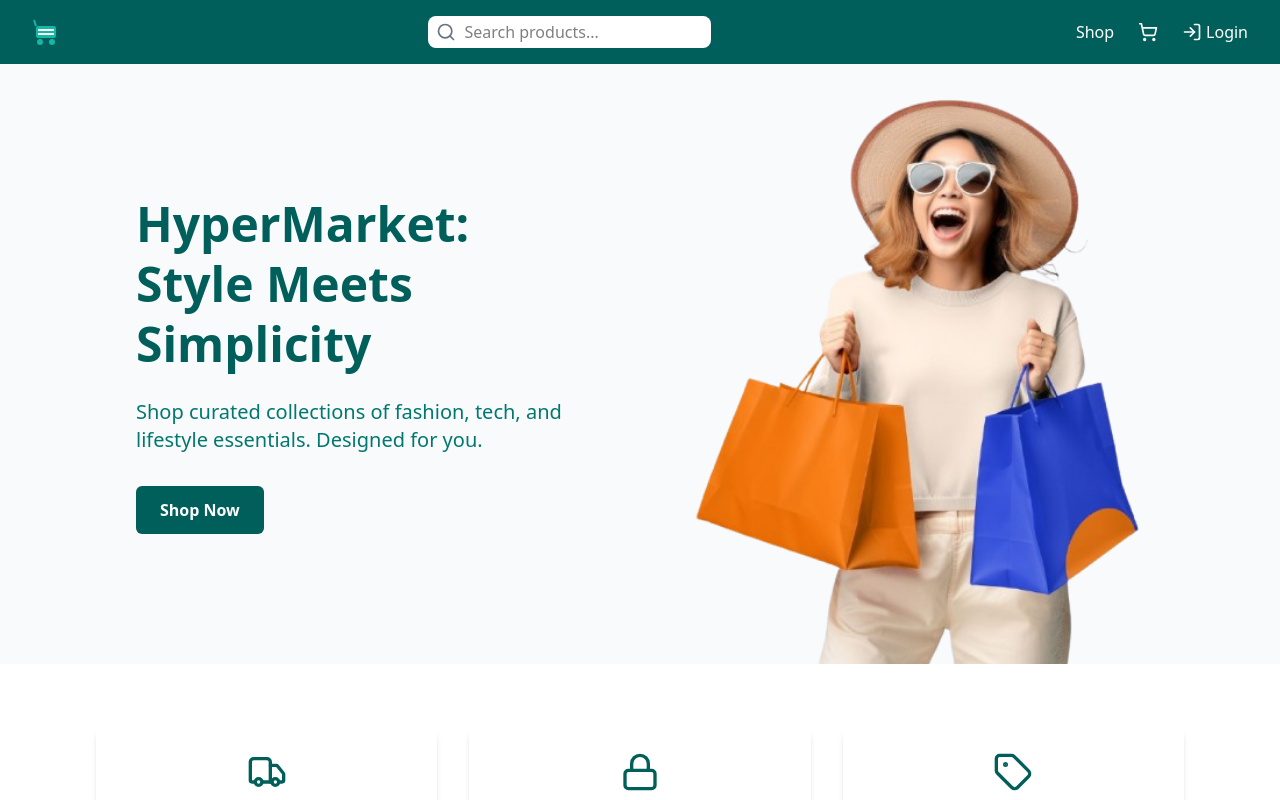
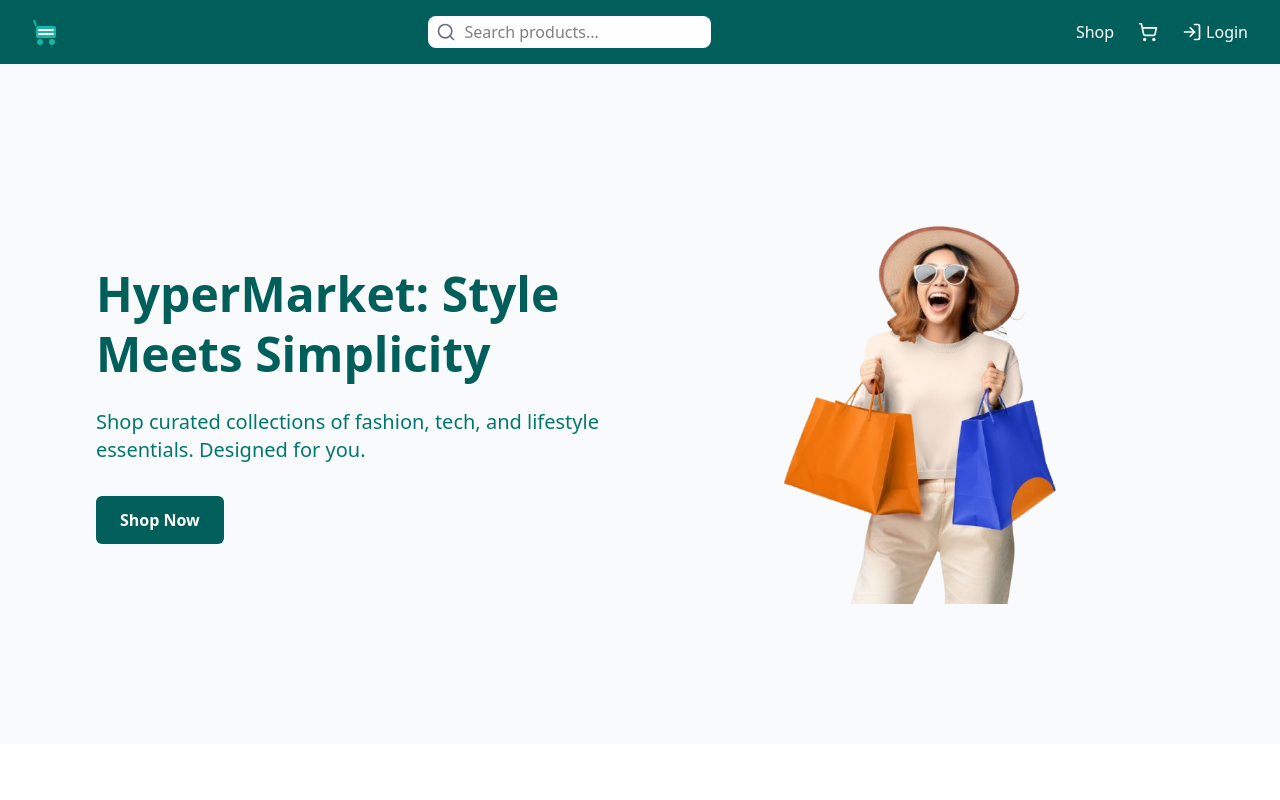
Before and after one commit to kushvijay234/hyper-market, a React (Vite) app in the folder frontend/: page / in a window 1280 px wide. Shown: the top 800 px of the page. Built offline with nearby package versions, Linux system fonts and the light colour scheme; no server answers.

Commit message:
header & Footer & Hero Section

```diff
--- a/frontend/src/components/Footer.jsx
+++ b/frontend/src/components/Footer.jsx
@@ -18,10 +18,10 @@ const Footer = () => {
         <div>
           <h3 className="text-lg font-semibold mb-4">Categories</h3>
           <ul className="space-y-2 text-teal-100 text-sm">
-            <li><Link to="/category/fashion" className="hover:text-white">Fashion</Link></li>
-            <li><Link to="/category/electronics" className="hover:text-white">Electronics</Link></li>
-            <li><Link to="/category/home" className="hover:text-white">Home & Living</Link></li>
-            <li><Link to="/category/grocery" className="hover:text-white">Grocery</Link></li>
+            <li><Link to="#" className="hover:text-white">Fashion</Link></li>
+            <li><Link to="#" className="hover:text-white">Electronics</Link></li>
+            <li><Link to="#" className="hover:text-white">Home & Living</Link></li>
+            <li><Link to="#" className="hover:text-white">Grocery</Link></li>
           </ul>
         </div>
 
@@ -29,10 +29,10 @@ const Footer = () => {
         <div>
           <h3 className="text-lg font-semibold mb-4">Support</h3>
           <ul className="space-y-2 text-teal-100 text-sm">
-            <li><Link to="/help" className="hover:text-white">Help Center</Link></li>
-            <li><Link to="/returns" className="hover:text-white">Returns</Link></li>
-            <li><Link to="/shipping" className="hover:text-white">Shipping Info</Link></li>
-            <li><Link to="/contact" className="hover:text-white">Contact Us</Link></li>
+            <li><Link to="#" className="hover:text-white">Help Center</Link></li>
+            <li><Link to="#" className="hover:text-white">Returns</Link></li>
+            <li><Link to="#" className="hover:text-white">Shipping Info</Link></li>
+            <li><Link to="#" className="hover:text-white">Contact Us</Link></li>
           </ul>
         </div>
 
--- a/frontend/src/components/HeroSection.jsx
+++ b/frontend/src/components/HeroSection.jsx
@@ -4,30 +4,35 @@ import bannerImage from "../assets/bannerWomen.png";
 
 const HeroSection = () => {
   return (
-    <section className="bg-gray-50 px-6 md:px-24">
-      <div className="max-w-7xl mx-auto grid grid-cols-1 md:grid-cols-2 items-stretch min-h-[600px] gap-12">
+    <section className="bg-gray-50 px-6 md:px-24 py-10">
+      <div className="max-w-7xl mx-auto grid grid-cols-1 md:grid-cols-2 items-center min-h-[600px] gap-12">
         {/* Left Text Block */}
-        <div className="p-10 flex flex-col justify-center">
-          <h1 className="text-4xl md:text-5xl font-extrabold leading-tight mb-6 text-teal-800">
+        <div className="flex flex-col justify-center text-center md:text-left">
+          <h1 className="text-3xl sm:text-4xl md:text-5xl font-extrabold leading-tight mb-6 text-teal-800">
             HyperMarket: Style Meets Simplicity
           </h1>
-          <p className="text-lg md:text-xl text-teal-700 mb-8">
+          <p className="text-base sm:text-lg md:text-xl text-teal-700 mb-8">
             Shop curated collections of fashion, tech, and lifestyle essentials.
             Designed for you.
           </p>
-          <Link
-            to="/product"
-            className="bg-teal-800 text-white font-semibold px-6 py-3 rounded-md hover:bg-teal-900 transition w-fit"
-          >
-            Shop Now
-          </Link>
+          <div className="flex justify-center md:justify-start">
+            <Link
+              to="/product"
+              className="bg-teal-800 text-white font-semibold px-6 py-3 rounded-md hover:bg-teal-900 transition"
+            >
+              Shop Now
+            </Link>
+          </div>
         </div>
 
         {/* Right Image Block */}
-        <div
-          style={{ backgroundImage: `url(${bannerImage})` }}
-          className="w-full bg-cover"
-        ></div>
+        <div className="w-full flex items-center justify-center">
+          <img
+            src={bannerImage}
+            alt="Banner"
+            className="w-full max-h-[400px] object-contain rounded-lg"
+          />
+        </div>
       </div>
     </section>
   );
--- a/frontend/src/components/Navbar.jsx
+++ b/frontend/src/components/Navbar.jsx
@@ -10,9 +10,11 @@ const Navbar = () => {
   const { user, logout } = useContext(AuthContext);
   const { searchTerm, setSearchTerm } = useContext(SearchContext);
   const [isOpen, setIsOpen] = useState(false);
+  const [mobileMenuOpen, setMobileMenuOpen] = useState(false);
   const quantity = cart.reduce((acc, item) => acc + item.quantity, 0);
 
   const toggleDropdown = () => setIsOpen((prev) => !prev);
+  const toggleMobileMenu = () => setMobileMenuOpen((prev) => !prev);
 
   return (
     <nav className="w-full z-50 bg-teal-800 text-white shadow-md">
@@ -96,7 +98,12 @@ const Navbar = () => {
 
           {/* Mobile Menu Button */}
           <div className="md:hidden">
-            <button type="button" className="text-white focus:outline-none focus:ring-2 focus:ring-white" aria-label="Toggle menu">
+            <button
+              type="button"
+              onClick={toggleMobileMenu}
+              className="text-white focus:outline-none focus:ring-2 focus:ring-white"
+              aria-label="Toggle menu"
+            >
               ☰
             </button>
           </div>
@@ -104,6 +111,7 @@ const Navbar = () => {
       </div>
 
       {/* Mobile Menu */}
+      {mobileMenuOpen && (
         <div className="md:hidden px-2 pb-3 space-y-2">
           <Link to="/" className="block px-3 py-2 rounded hover:bg-teal-700">Home</Link>
           <Link to="/product" className="block px-3 py-2 rounded hover:bg-teal-700">Product</Link>
@@ -132,6 +140,7 @@ const Navbar = () => {
             <Link to="/login" className="block px-3 py-2 rounded hover:bg-teal-700">Login</Link>
           )}
         </div>
+      )}
     </nav>
   );
 };
```
Lines whose indentation alone changed are shown as unchanged.
